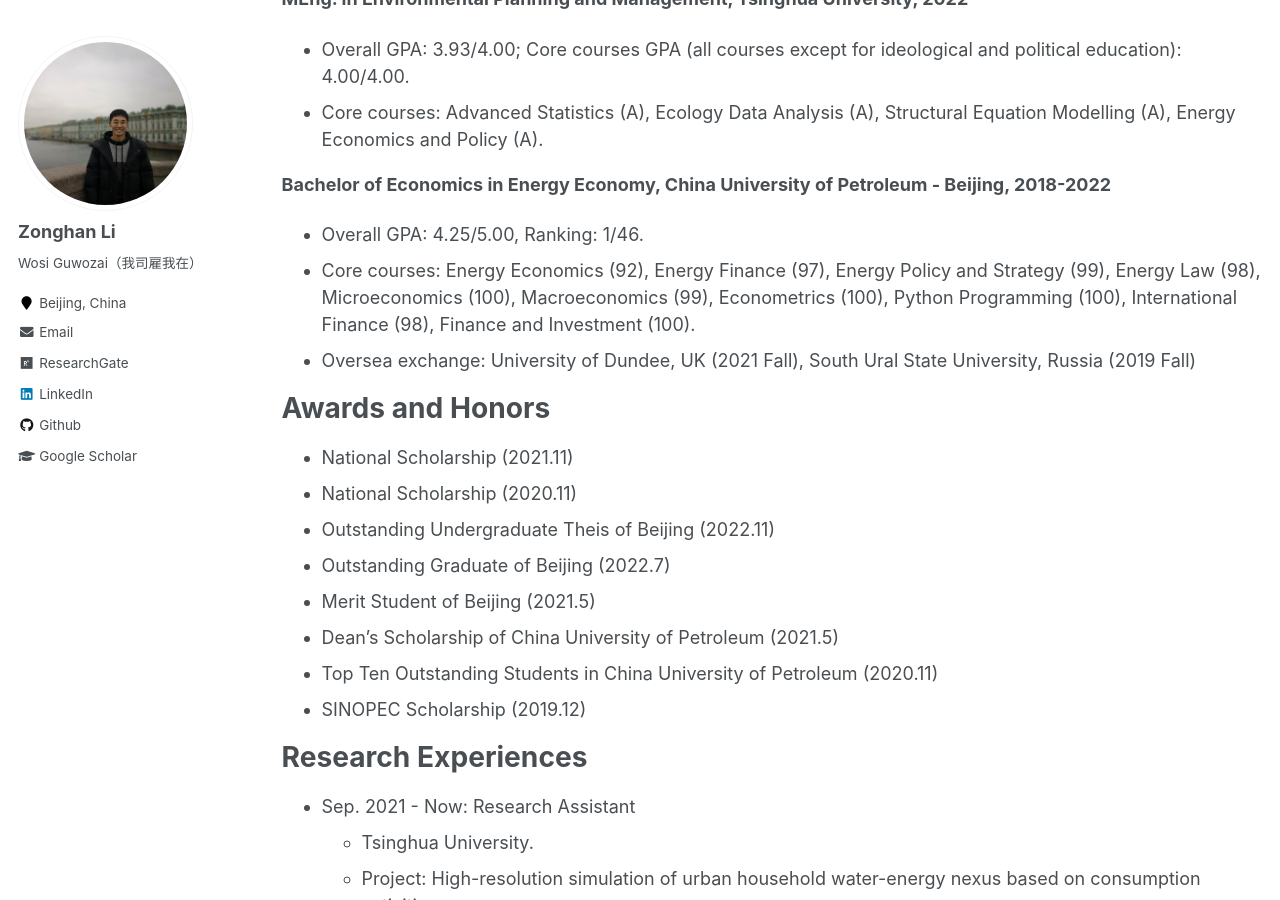
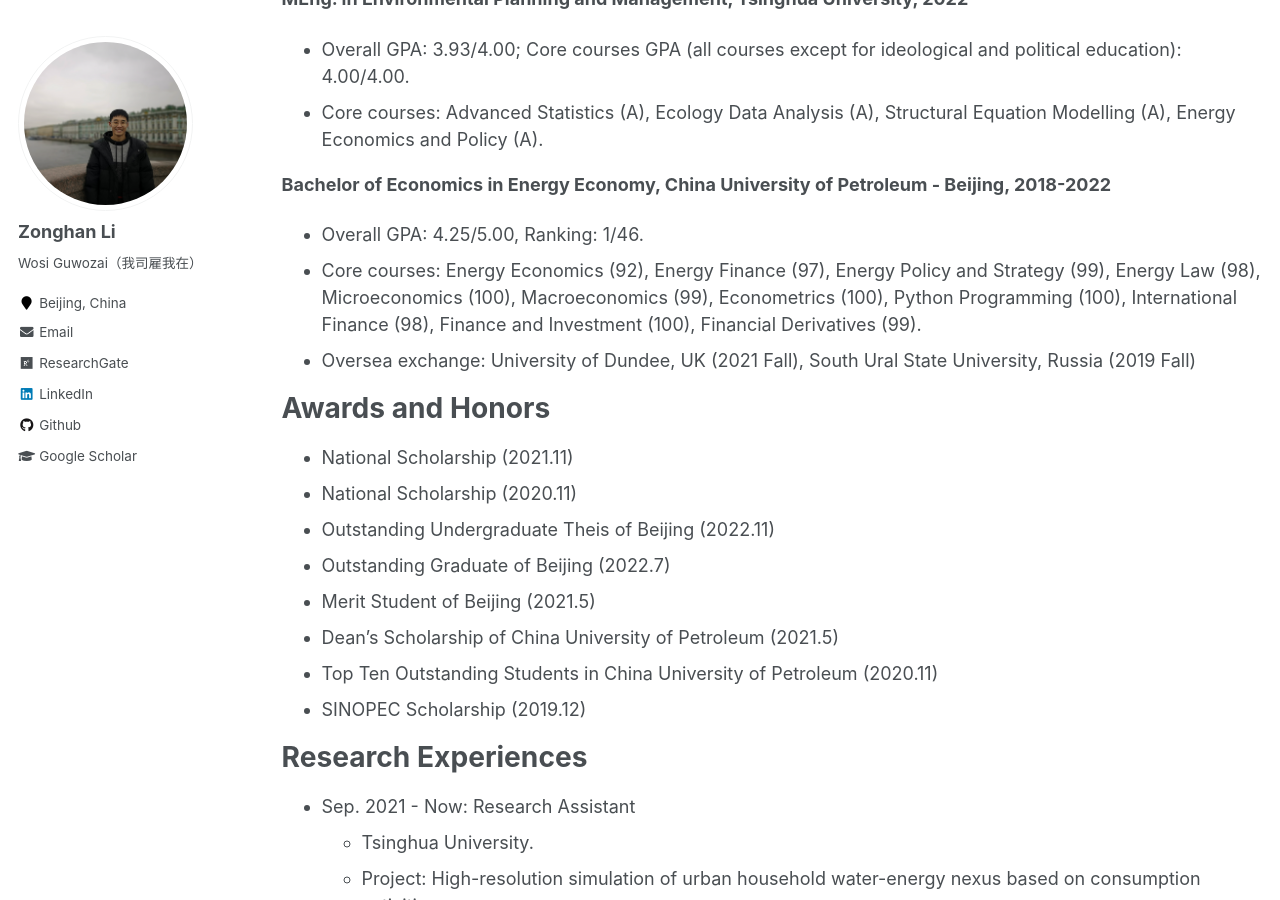
Before and after one commit to lzh3278/lzh.github.io, a Jekyll site: the page built from _pages/cv.md, in a window 1280 px wide and 900 px high, scrolled down 308 px. Built offline with Jekyll 4.4.1, drawn with Linux system fonts in a browser that asks for light colours; some of the changed text lies outside the part shown.

Commit message:
Update cv.md

```diff
--- a/_pages/cv.md
+++ b/_pages/cv.md
@@ -20,7 +20,7 @@ Education
 
 **Bachelor of Economics in Energy Economy, China University of Petroleum - Beijing, 2018-2022**
 * Overall GPA: 4.25/5.00, Ranking: 1/46.
-* Core courses: Energy Economics (92), Energy Finance (97), Energy Policy and Strategy (99), Energy Law (98), Microeconomics (100), Macroeconomics (99), Econometrics (100), Python Programming (100), International Finance (98), Finance and Investment (100).
+* Core courses: Energy Economics (92), Energy Finance (97), Energy Policy and Strategy (99), Energy Law (98), Microeconomics (100), Macroeconomics (99), Econometrics (100), Python Programming (100), International Finance (98), Finance and Investment (100), Financial Derivatives (99).
 * Oversea exchange: University of Dundee, UK (2021 Fall), South Ural State University, Russia (2019 Fall)
 
 
```
Also changed, not shown: other parts of _pages/cv.md (+5 -0 lines).
